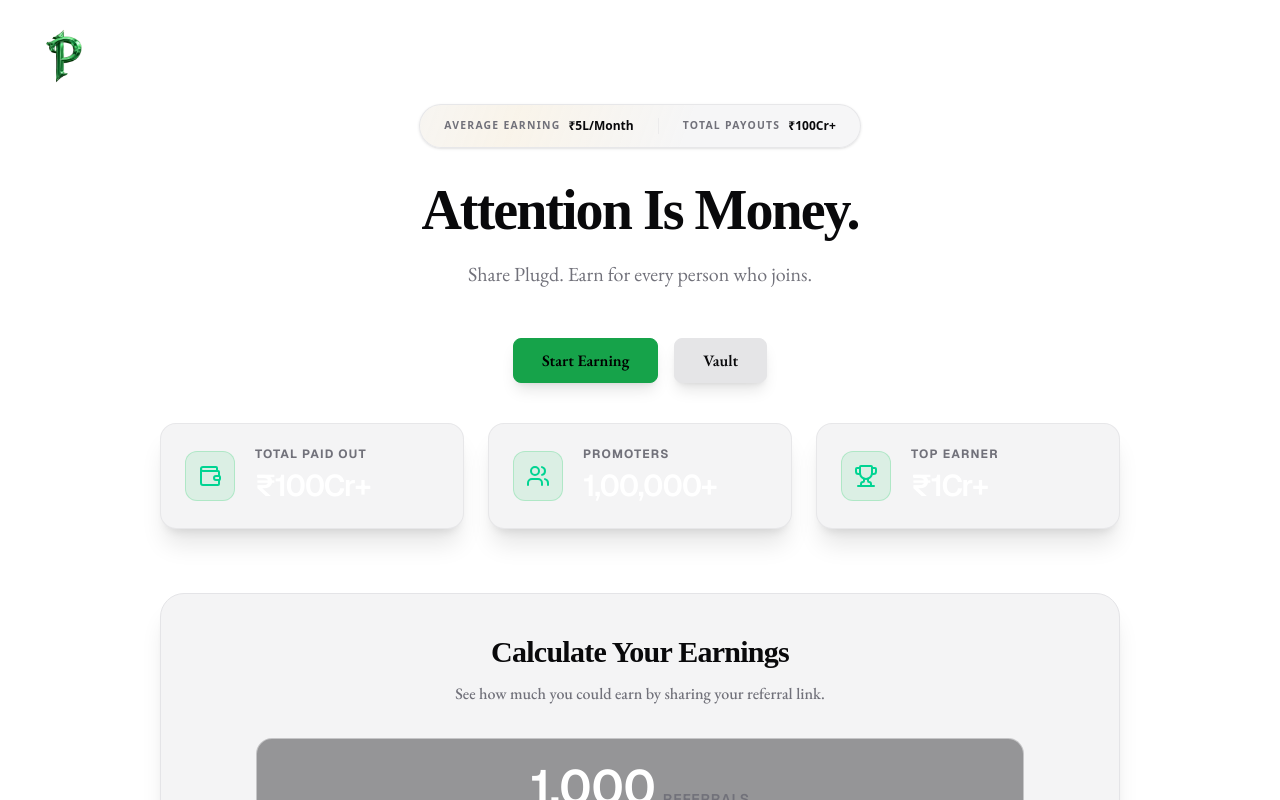
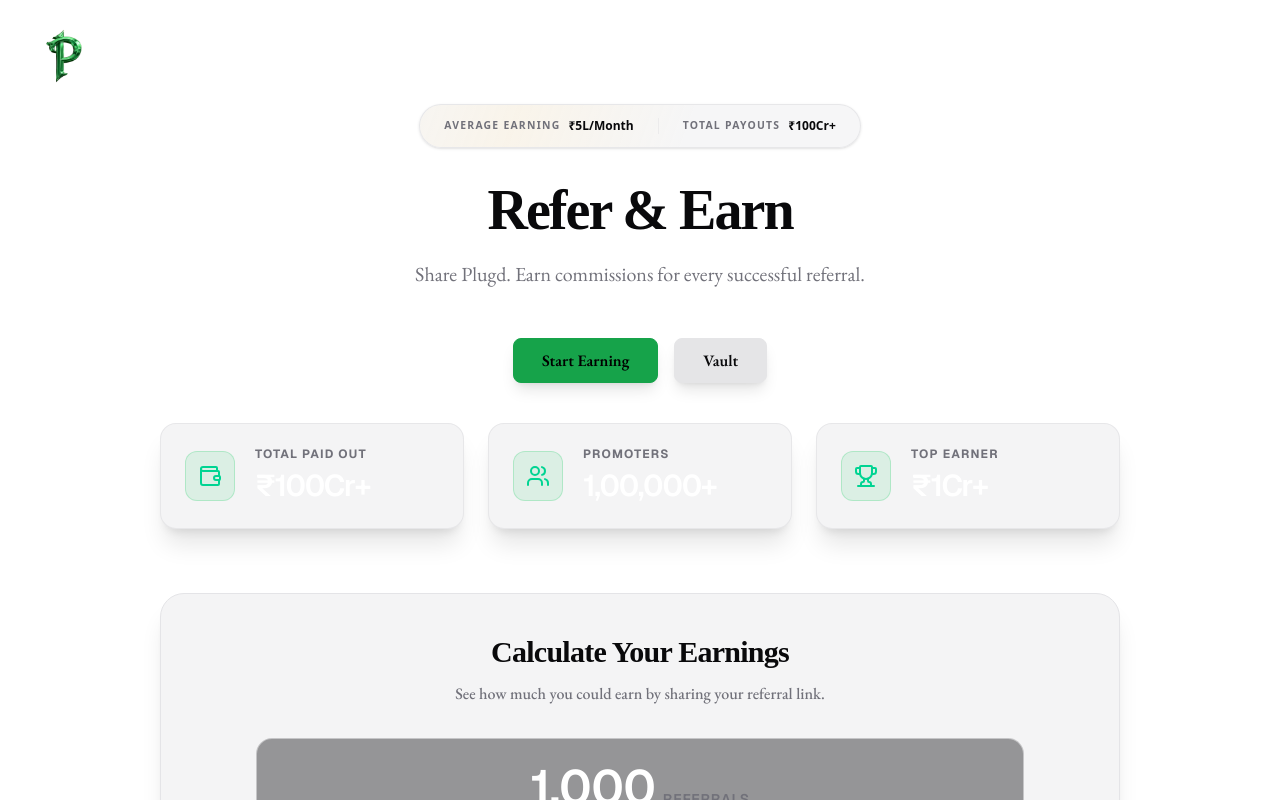
Before and after one commit to Ravishankar802/The-Plugd, a Next.js app: page / in a window 1280 px wide. Shown: the top 800 px of the page. Built offline with nearby package versions, Linux system fonts and the light colour scheme; no server answers; the database is empty.

Commit message:
style: replace Attention Is Money with Refer & Earn and update subtext

```diff
--- a/src/components/Header.tsx
+++ b/src/components/Header.tsx
@@ -29,13 +29,13 @@ export default function Header() {
         className="text-[clamp(2.15rem,5.5vw,3.5rem)] font-[800] tracking-[-0.035em] leading-[1.1] text-foreground mb-4 relative z-10"
         style={{ fontFamily: '"Times New Roman", Times, serif' }}
       >
-        Attention Is Money.
+        Refer & Earn
       </h1>
       <p
         className="text-muted text-[0.875rem] md:text-[1.25rem] font-normal max-w-[340px] md:max-w-2xl leading-tight md:leading-relaxed mx-auto relative z-10 px-4 mb-12"
         style={{ fontFamily: '"EB Garamond", serif' }}
       >
-        Share Plugd. Earn for every person who joins.
+        Share Plugd. Earn commissions for every successful referral.
       </p>
     </header>
   );
```
